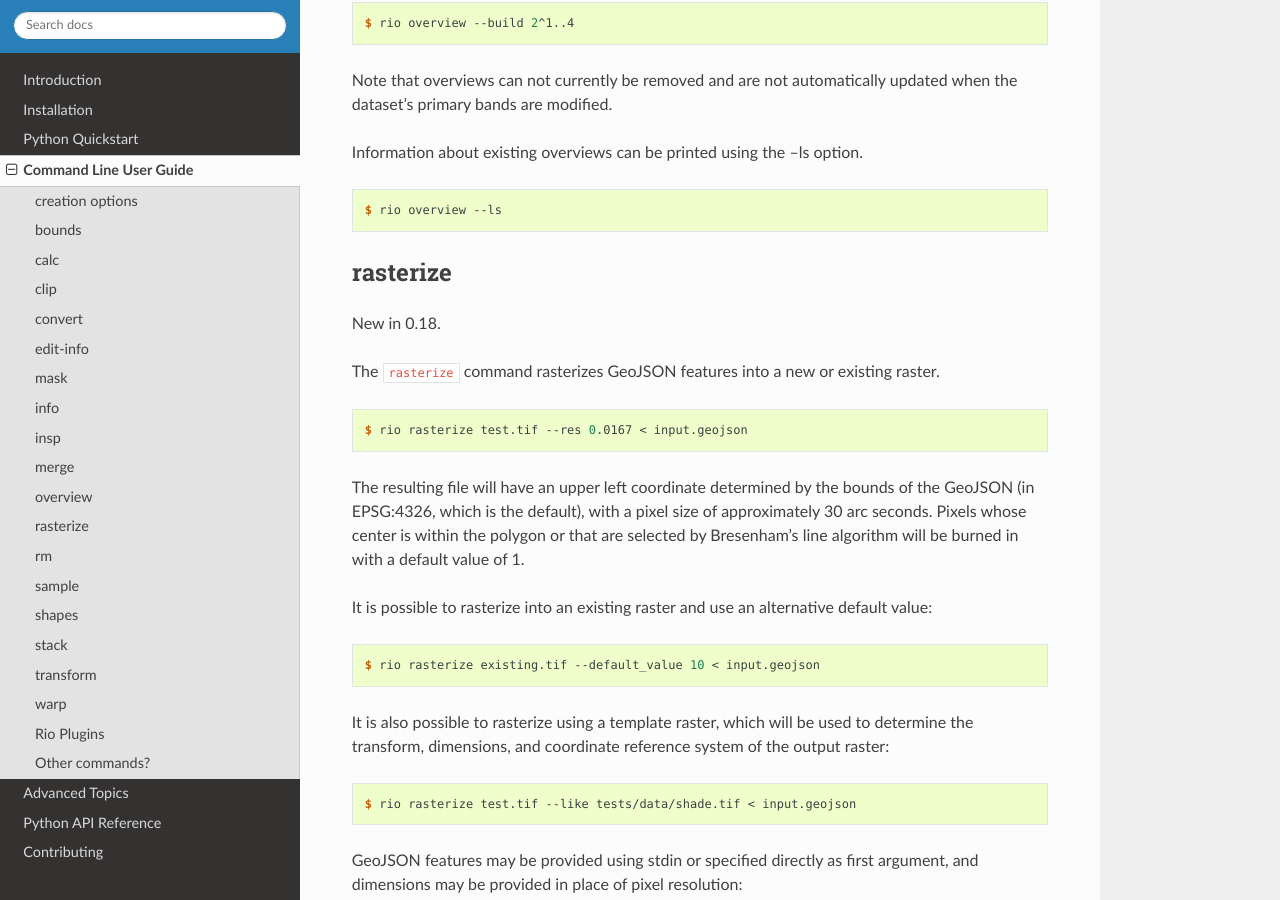
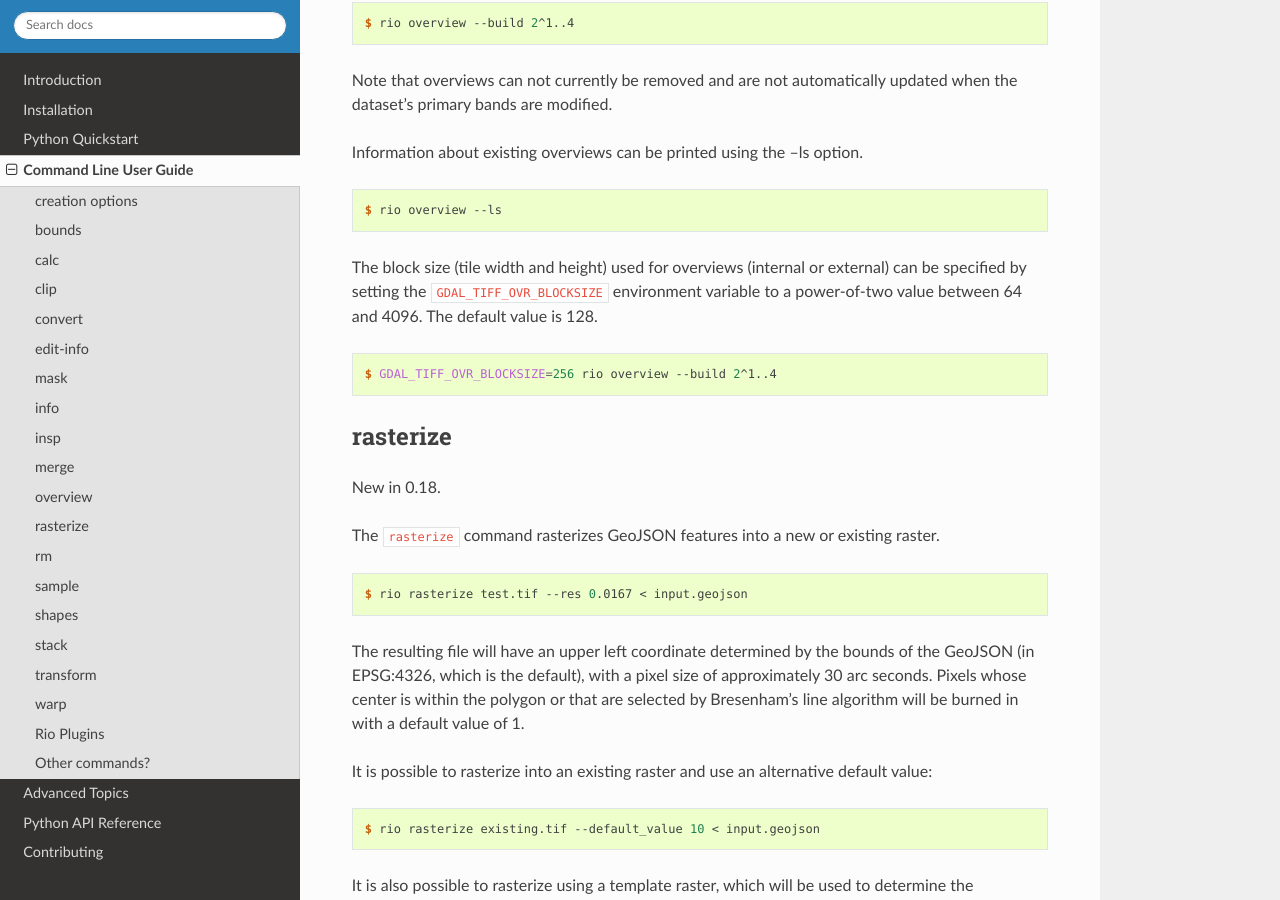
Before and after one commit to rasterio/rasterio, a Sphinx documentation site: the page built from docs/cli.rst, in a window 1280 px wide and 900 px high, scrolled down 8053 px. Built offline with Sphinx 7.4.7 and the Read the Docs theme 2.0.0, drawn with Linux system fonts in a browser that asks for light colours.

Commit message:
Add info about GDAL_TIFF_OVR_BLOCKSIZE to docs

```diff
--- a/docs/cli.rst
+++ b/docs/cli.rst
@@ -452,6 +452,15 @@ Information about existing overviews can be printed using the --ls option.
 
     $ rio overview --ls
 
+The block size (tile width and height) used for overviews (internal
+or external) can be specified by setting the ``GDAL_TIFF_OVR_BLOCKSIZE``
+environment variable to a power-of-two value between 64 and 4096. The
+default value is 128.
+
+.. code-block:: console
+
+    $ GDAL_TIFF_OVR_BLOCKSIZE=256 rio overview --build 2^1..4
+
 
 rasterize
 ---------
```
